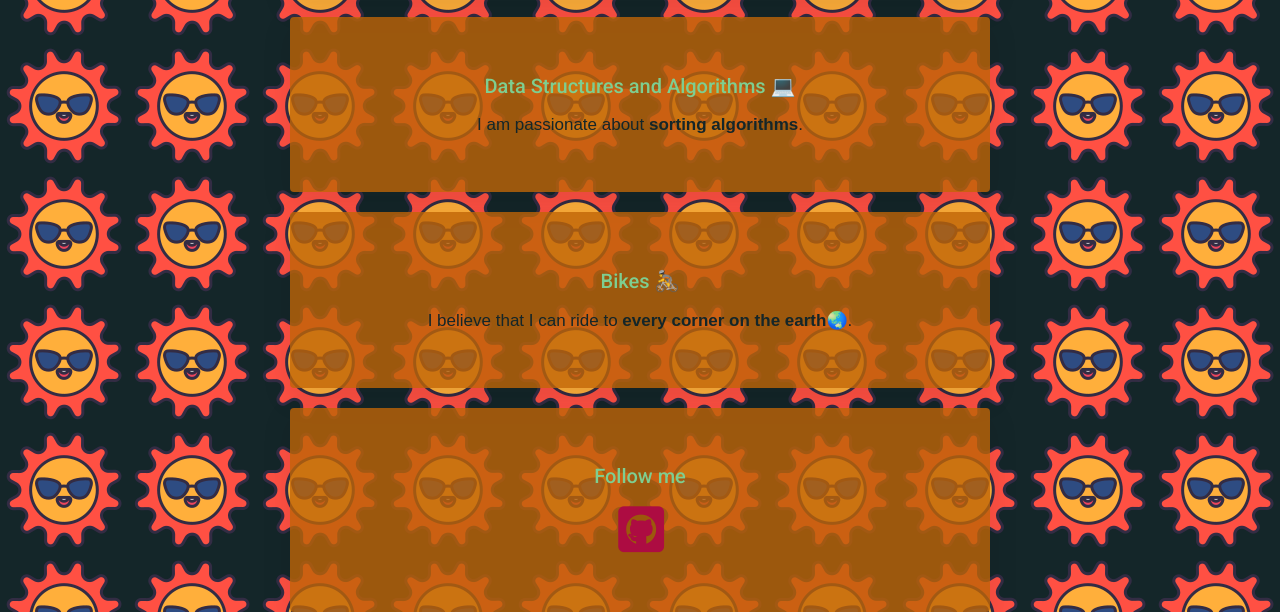
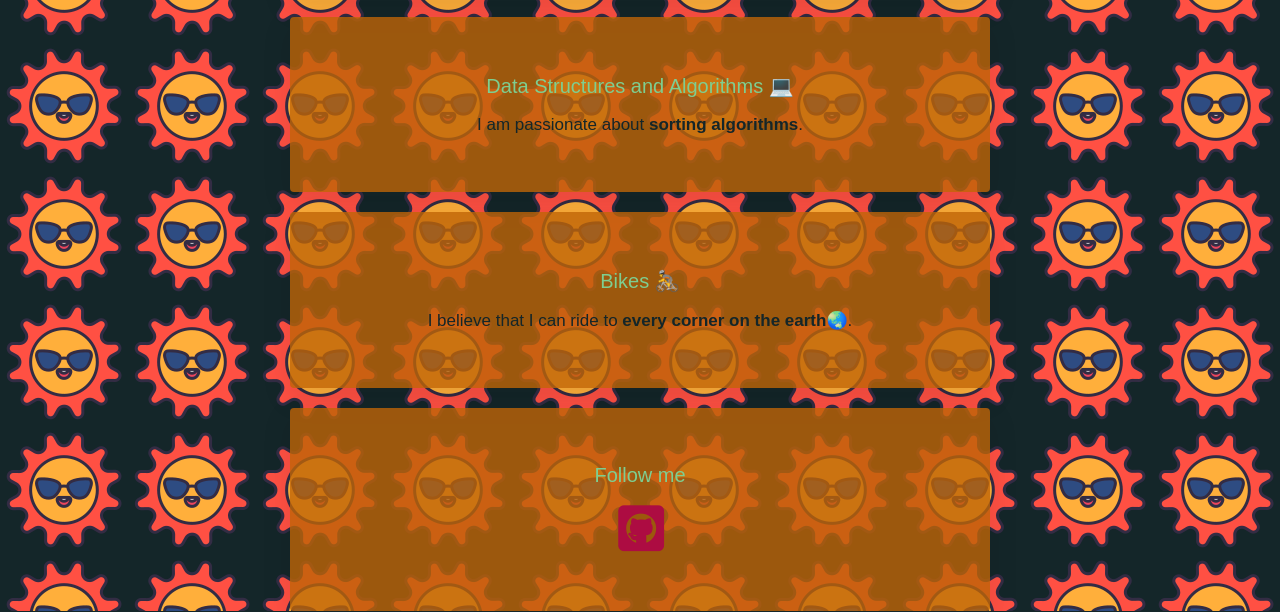
Before and after one commit to PaulPeng2025/paul_peng.github.io, a plain HTML site: page index.html in a window 1280 px wide. Shown: the part 726-1338 px from the top of the page. Drawn offline with Linux system fonts and the light colour scheme.

Commit message:
fix font

```diff
--- a/style.css
+++ b/style.css
@@ -7,7 +7,7 @@ body {
     font-weight: lighter;
 }
 h1, h2, h3 {
-    font-family: 'Roboto', sans-serif;
+    font-family: Chalkduster, fantasy;
 }
 h1 {
     color: #575F7D;
@@ -21,7 +21,7 @@ h2 {
     font-weight: 500;
 }
 a {
-    font-family: 'Roboto', sans-serif;
+    font-family: Chalkduster, fantasy;
     text-decoration: none;
     color: #6B72E1;
     font-weight: 600;
```
